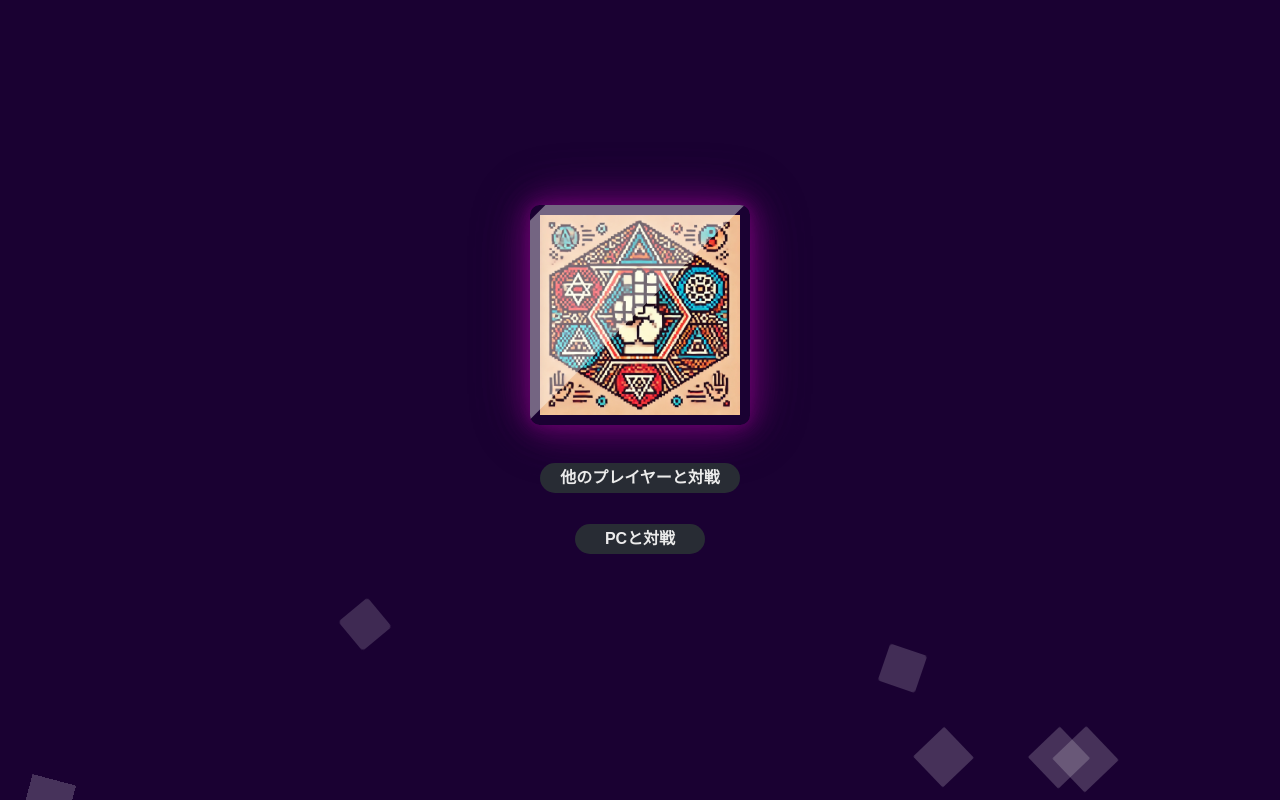
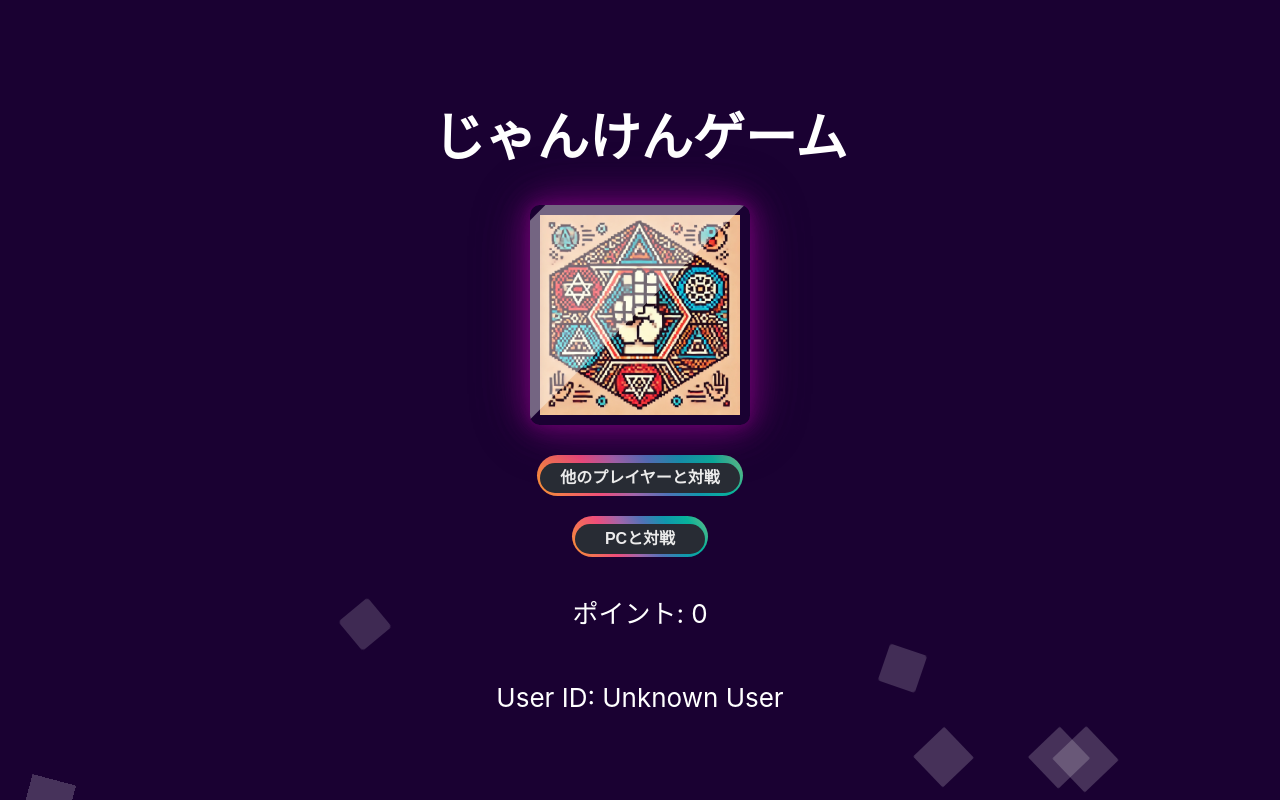
Before and after one commit to miki710/janken-game, a React (Create React App) app: page / in a window 1280 px wide. Built offline with nearby package versions, Linux system fonts and the light colour scheme; no server answers.

Commit message:
ModeSelectPageの背景CSSを調整

```diff
--- a/src/App.css
+++ b/src/App.css
@@ -1,10 +1,14 @@
+body {
+  margin: 0;
+  overflow: hidden; /* 背景のアニメーションが画面外に出ないようにする */
+}
+
 .App {
   text-align: center;
 }
 
 .App-header {
   background: #1a0132; /* 背景色を設定 */
-  overflow: hidden;
   min-height: 100vh;
   display: flex;
   flex-direction: column;
@@ -13,7 +17,7 @@
   font-size: calc(10px + 2vmin);
   color: white;
   position: relative; /* 背景の上に表示するために追加 */
-  z-index: 1; /* 背景の上に表示するために追加 */
+  z-index: 10; /* 背景の上に表示するために追加 */
 }
 
 /* @ImageDisplayPageの画像表示CSS */
@@ -319,7 +323,7 @@
   padding: 0;
   background: #1a0132;
   overflow: hidden;
-  z-index: 0; /* 背景を後ろに配置 */
+  z-index: -1; /* 背景を後ろに配置 */
 }
 
 .background li {
```
